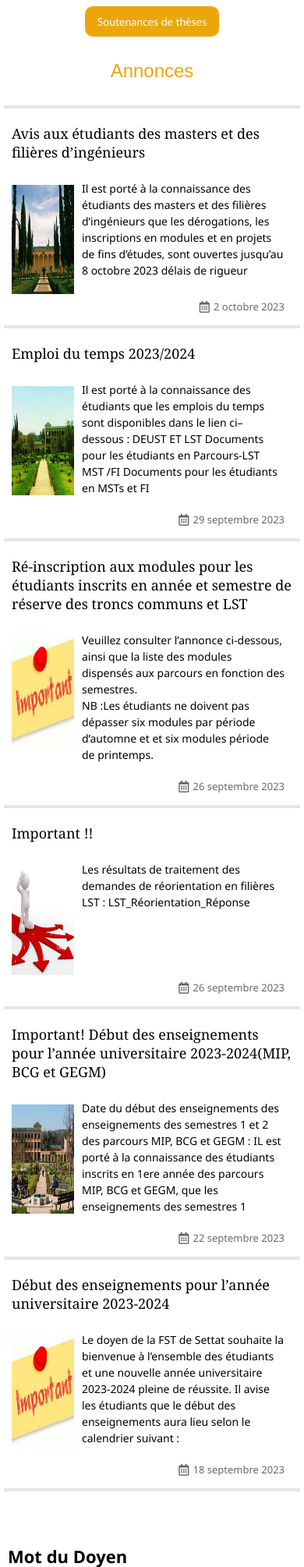
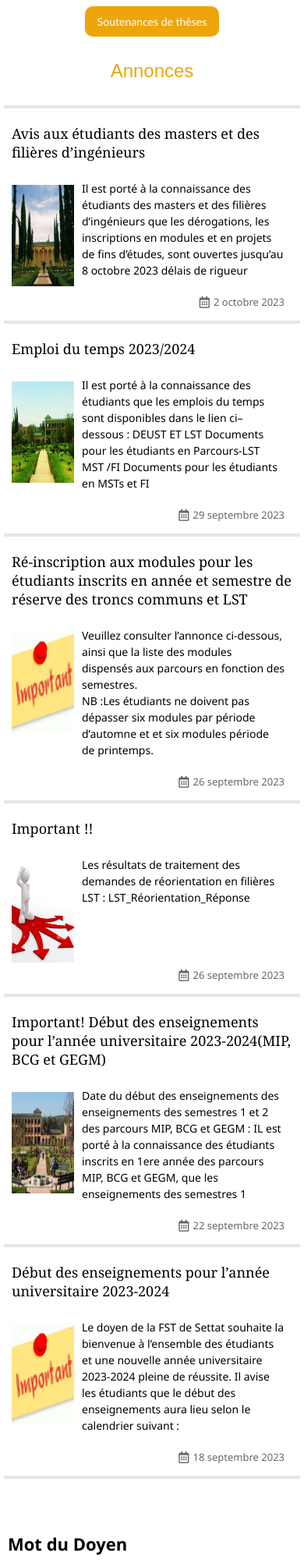
Before and after one commit to ayoublaktaibi/fsts, a PHP site: page / in a window 390 px wide. Shown: the part 495-2504 px from the top of the page at 78% size. Run offline with PHP 8.4, Linux system fonts and the light colour scheme.

Commit message:
Update styles.css

```diff
--- a/styles.css
+++ b/styles.css
@@ -1015,7 +1015,7 @@ blockquote footer {
 
     .announcement-img {
         margin-top: 20px;
-        height: 140px;
+        height: 130px;
         margin-right: 10px;
         width: 80px;
         padding-bottom: 30px;
```
